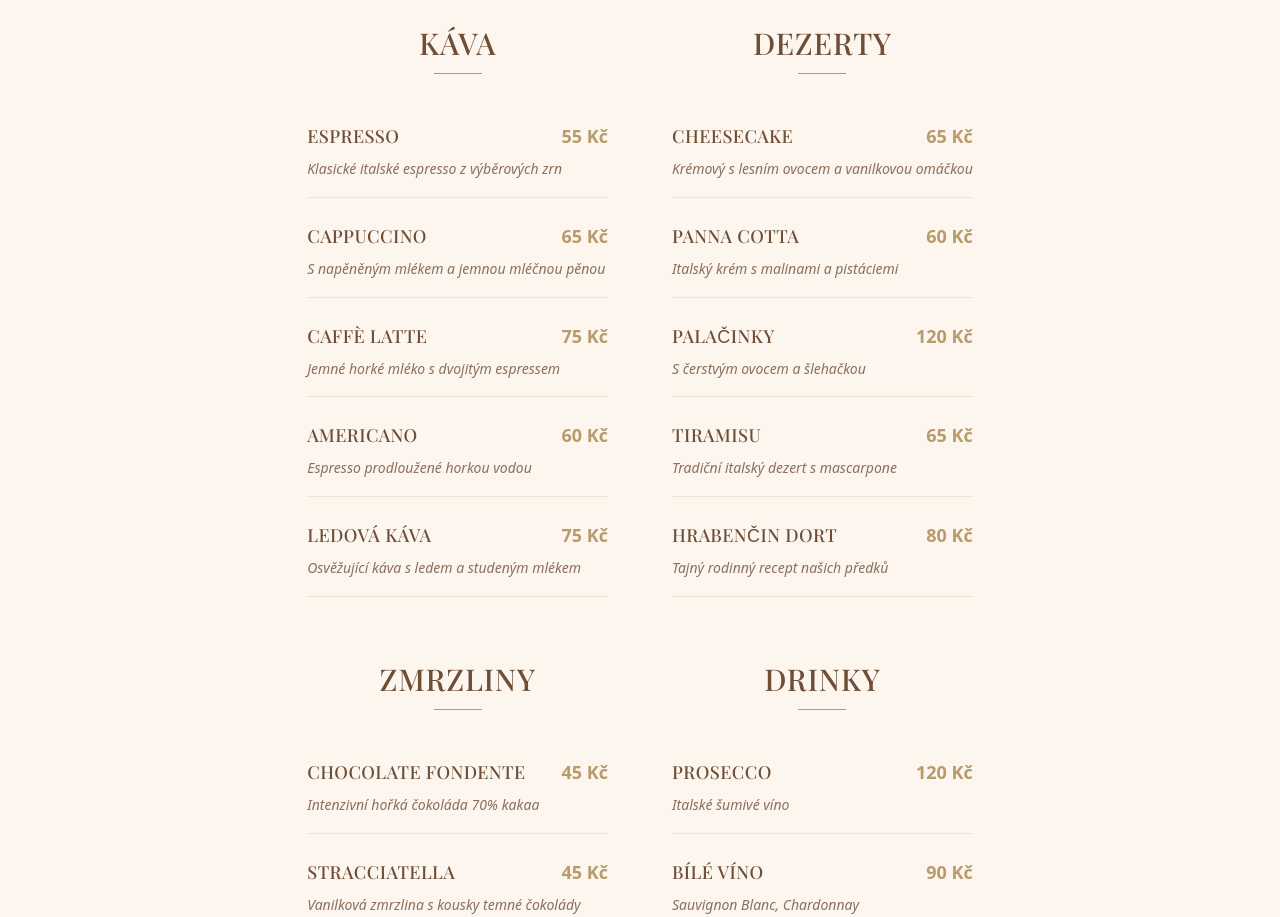
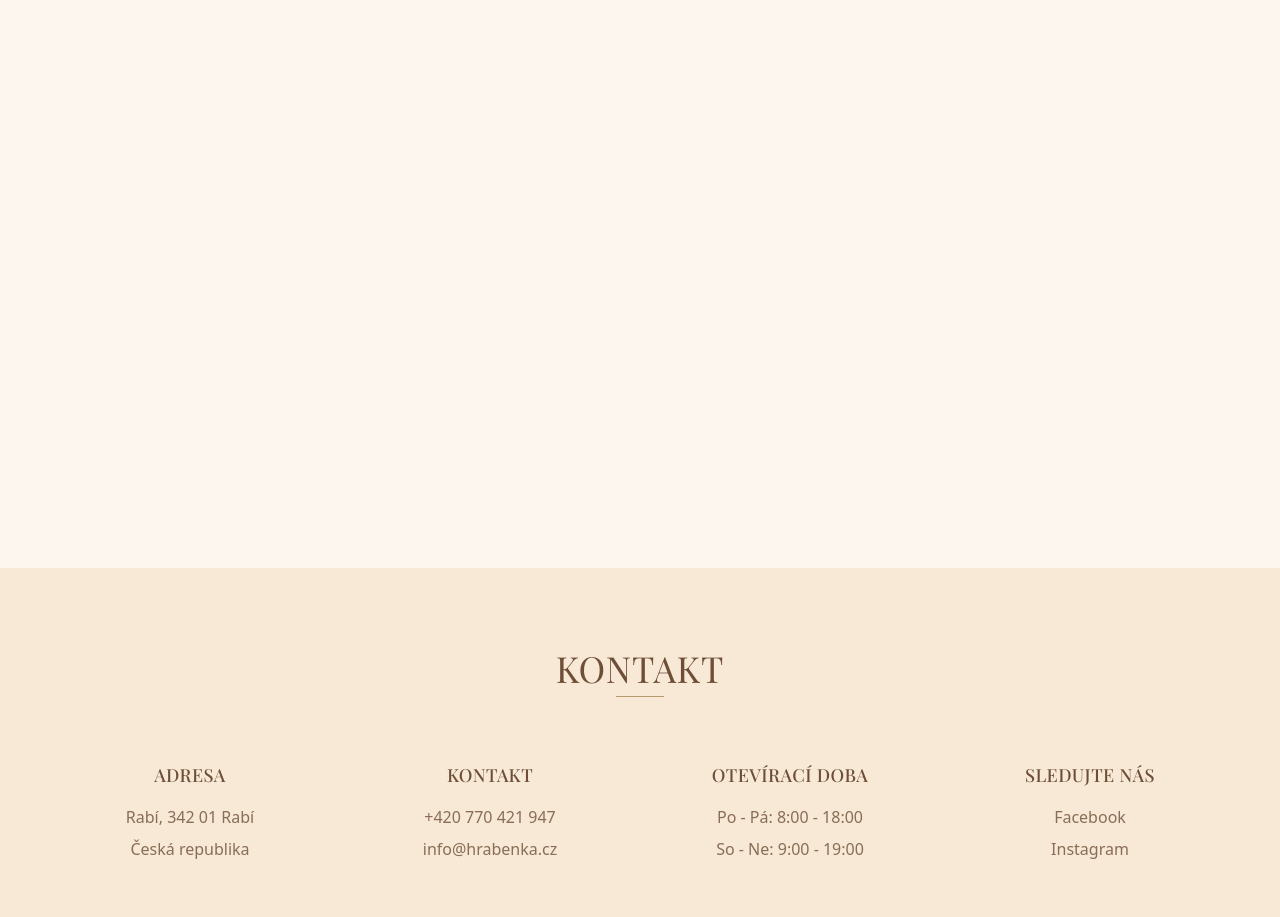
Before and after one commit to luciejachimova/hrabenka-cafe, a Next.js app: page / in a window 1280 px wide. Shown: the part 1880-2797 px from the top of the page. Built offline with nearby package versions, Linux system fonts and the light colour scheme; a web font is replaced by a local one.

Commit message:
Delete menu

```diff
--- a/app/components/Menu.tsx
+++ b/app/components/Menu.tsx
@@ -1,125 +1,4 @@
 export default function Menu() {
-  const coffees = [
-    {
-      name: "ESPRESSO",
-      desc: "Klasické italské espresso z výběrových zrn",
-      price: "55"
-    },
-    {
-      name: "CAPPUCCINO",
-      desc: "S napěněným mlékem a jemnou mléčnou pěnou",
-      price: "65"
-    },
-    {
-      name: "CAFFÈ LATTE",
-      desc: "Jemné horké mléko s dvojitým espressem",
-      price: "75"
-    },
-    {
-      name: "AMERICANO",
-      desc: "Espresso prodloužené horkou vodou",
-      price: "60"
-    },
-    {
-      name: "LEDOVÁ KÁVA",
-      desc: "Osvěžující káva s ledem a studeným mlékem",
-      price: "75"
-    },
-  ]
-
-  const desserts = [
-    {
-      name: "CHEESECAKE",
-      desc: "Krémový s lesním ovocem a vanilkovou omáčkou",
-      price: "65"
-    },
-    {
-      name: "PANNA COTTA",
-      desc: "Italský krém s malinami a pistáciemi",
-      price: "60"
-    },
-    {
-      name: "PALAČINKY",
-      desc: "S čerstvým ovocem a šlehačkou",
-      price: "120"
-    },
-    {
-      name: "TIRAMISU",
-      desc: "Tradiční italský dezert s mascarpone",
-      price: "65"
-    },
-    {
-      name: "HRABENČIN DORT",
-      desc: "Tajný rodinný recept našich předků",
-      price: "80"
-    }
-  ]
-
-  const iceCreams = [
-    {
-      name: "CHOCOLATE FONDENTE",
-      desc: "Intenzivní hořká čokoláda 70% kakaa",
-      price: "45"
-    },
-    {
-      name: "STRACCIATELLA",
-      desc: "Vanilková zmrzlina s kousky temné čokolády",
-      price: "45"
-    },
-    {
-      name: "PASSION FRUIT",
-      desc: "Tropická marakujová zmrzlina",
-      price: "50"
-    },
-    {
-      name: "SALTED CARAMEL",
-      desc: "Slaný karamel s vanilkou a mořskou solí",
-      price: "48"
-    },
-    {
-      name: "RASPBERRY",
-      desc: "Malinová s čerstvými malinami",
-      price: "50"
-    },
-  ]
-
-  const drinks = [
-    {
-      name: "PROSECCO",
-      desc: "Italské šumivé víno",
-      price: "120"
-    },
-    {
-      name: "BÍLÉ VÍNO",
-      desc: "Sauvignon Blanc, Chardonnay",
-      price: "90"
-    },
-    {
-      name: "ČERVENÉ VÍNO",
-      desc: "Cabernet, Merlot",
-      price: "95"
-    },
-    {
-      name: "DOMÁCÍ LIMONÁDA",
-      desc: "Citron, máta, med",
-      price: "60"
-    },
-    {
-      name: "HORKÁ ČOKOLÁDA",
-      desc: "S šlehačkou a skořicí",
-      price: "60"
-    },
-    {
-      name: "BABYCCINO",
-      desc: "Našlehané mléko se skořicí nebo kakaem",
-      price: "20"
-    },
-    {
-      name: "ČAJ DLE VÝBĚRU",
-      desc: "Earl Grey, zelený, bylinný",
-      price: "50"
-    }
-  ]
 
   return (
     <div className="font-sans bg-[#fdf6ee] text-[#6e4e37] min-h-screen flex flex-col">
@@ -129,116 +8,14 @@ export default function Menu() {
             <h2 className="text-4xl font-serif text-[#6e4e37] font-medium mb-4">Naše nabídka</h2>
             <div className="w-16 h-px bg-[#b89b6d] mx-auto mb-6"></div>
           <p className="text-[#6e4e37]/70 font-light max-w-3xl mx-auto text-lg">
-            Nabízíme klasické dorty, sezónní dezerty, snídaně, i kvalitní kávu z českých pražíren.
-            Na přání připravujeme i svatební nebo narozeninové dorty.
+            Nabízíme klasické dorty, sezónní dezerty, snídaně, i kvalitní kávu z italské pražírny.
+            Na přání připravujeme i oslavy.
           </p>
         </div>
       </section>
 
       <main className="flex-1 max-w-6xl mx-auto px-6 sm:px-12 py-10">
 
-        <div className="grid gap-16 lg:grid-cols-2">
-
-          <section className="mb-12 lg:mb-0">
-            <div className="text-center mb-12">
-              <h2 className="text-3xl font-medium text-[#6e4e37] mb-3 tracking-wide uppercase">Káva</h2>
-              <div className="w-12 h-px bg-[#b89b6d] mx-auto"></div>
-            </div>
-
-            <div className="space-y-6">
-              {coffees.map((coffee) => (
-                <div key={coffee.name} className="border-b border-[#b89b6d]/20 pb-4">
-                  <div className="flex justify-between items-start mb-2">
-                    <h3 className="text-lg font-medium text-[#6e4e37] tracking-wide uppercase">
-                      {coffee.name}
-                    </h3>
-                    <span className="text-lg font-semibold text-[#b89b6d] ml-4">
-                      {coffee.price} Kč
-                    </span>
-                  </div>
-                  <p className="text-sm text-[#6e4e37]/80 italic leading-relaxed">
-                    {coffee.desc}
-                  </p>
-                </div>
-              ))}
-            </div>
-          </section>
-
-          <section className="mb-12 lg:mb-0">
-            <div className="text-center mb-12">
-              <h2 className="text-3xl font-medium text-[#6e4e37] mb-3 tracking-wide uppercase">Dezerty</h2>
-              <div className="w-12 h-px bg-[#b89b6d] mx-auto"></div>
-            </div>
-
-            <div className="space-y-6">
-              {desserts.map((dessert) => (
-                <div key={dessert.name} className="border-b border-[#b89b6d]/20 pb-4">
-                  <div className="flex justify-between items-start mb-2">
-                    <h3 className="text-lg font-medium text-[#6e4e37] tracking-wide uppercase">
-                      {dessert.name}
-                    </h3>
-                    <span className="text-lg font-semibold text-[#b89b6d] ml-4">
-                      {dessert.price} Kč
-                    </span>
-                  </div>
-                  <p className="text-sm text-[#6e4e37]/80 italic leading-relaxed">
-                    {dessert.desc}
-                  </p>
-                </div>
-              ))}
-            </div>
-          </section>
-
-          <section className="mb-12 lg:mb-0">
-            <div className="text-center mb-12">
-              <h2 className="text-3xl font-medium text-[#6e4e37] mb-3 tracking-wide uppercase">Zmrzliny</h2>
-              <div className="w-12 h-px bg-[#b89b6d] mx-auto"></div>
-            </div>
-
-            <div className="space-y-6">
-              {iceCreams.map((ice) => (
-                <div key={ice.name} className="border-b border-[#b89b6d]/20 pb-4">
-                  <div className="flex justify-between items-start mb-2">
-                    <h3 className="text-lg font-medium text-[#6e4e37] tracking-wide uppercase">
-                      {ice.name}
-                    </h3>
-                    <span className="text-lg font-semibold text-[#b89b6d] ml-4">
-                      {ice.price} Kč
-                    </span>
-                  </div>
-                  <p className="text-sm text-[#6e4e37]/80 italic leading-relaxed">
-                    {ice.desc}
-                  </p>
-                </div>
-              ))}
-            </div>
-          </section>
-
-          <section className="mb-12 lg:mb-0">
-            <div className="text-center mb-12">
-              <h2 className="text-3xl font-medium text-[#6e4e37] mb-3 tracking-wide uppercase">Drinky</h2>
-              <div className="w-12 h-px bg-[#b89b6d] mx-auto"></div>
-            </div>
-
-            <div className="space-y-6">
-              {drinks.map((drink) => (
-                <div key={drink.name} className="border-b border-[#b89b6d]/20 pb-4">
-                  <div className="flex justify-between items-start mb-2">
-                    <h3 className="text-lg font-medium text-[#6e4e37] tracking-wide uppercase">
-                      {drink.name}
-                    </h3>
-                    <span className="text-lg font-semibold text-[#b89b6d] ml-4">
-                      {drink.price} Kč
-                    </span>
-                  </div>
-                  <p className="text-sm text-[#6e4e37]/80 italic leading-relaxed">
-                    {drink.desc}
-                  </p>
-                </div>
-              ))}
-            </div>
-          </section>
-        </div>
       </main>
 
     </div>
```
